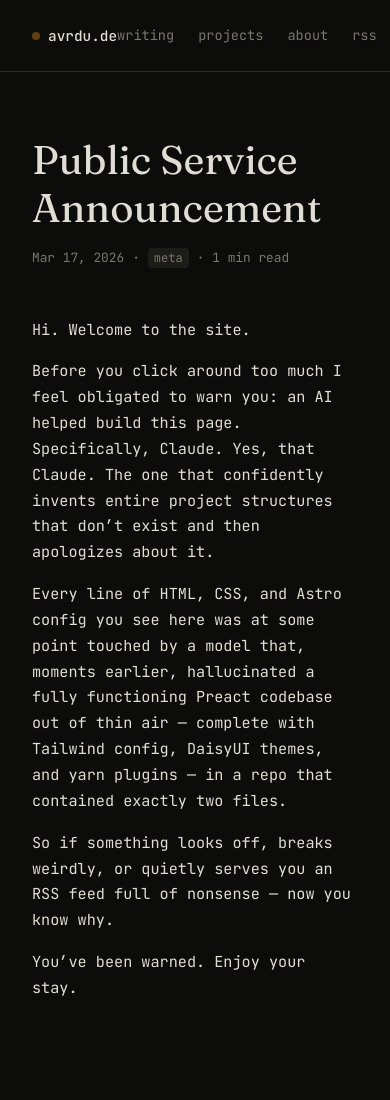
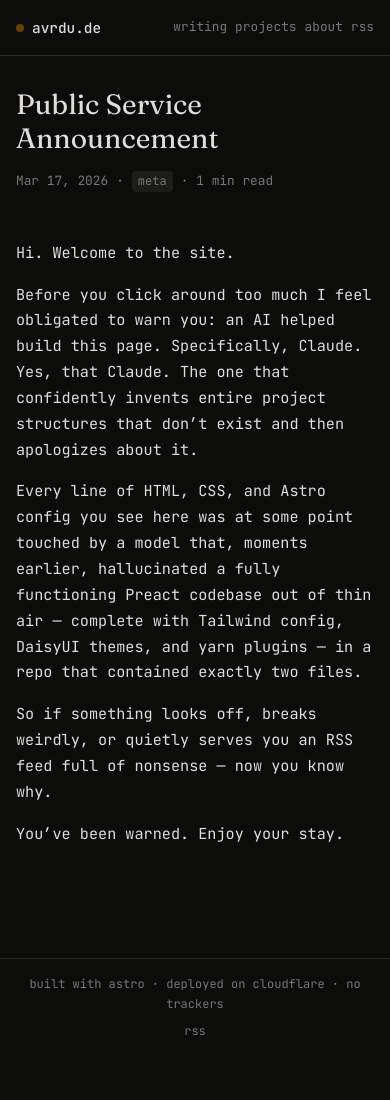
Before and after one commit to avr6ude/avr6ude.github.io, an Astro site: page /posts/hello-world in a window 390 px wide. Shown: the top 1100 px of the page. After the commit the page ends 1057 px from the top, so only its background shows below. Built offline with nearby package versions, Linux system fonts and the light colour scheme; Astro itself is replaced by a stand-in of ours.

Commit message:
fix: mobile ui

```diff
--- a/src/components/Footer.astro
+++ b/src/components/Footer.astro
@@ -20,8 +20,20 @@
     display: flex;
     justify-content: space-between;
     align-items: center;
+    flex-wrap: wrap;
+    gap: var(--space-sm);
     font-size: 0.8rem;
     color: var(--color-text-muted);
+  }
+  @media (max-width: 480px) {
+    .footer {
+      padding: var(--space-md);
+    }
+    .footer-inner {
+      flex-direction: column;
+      text-align: center;
+      font-size: 0.75rem;
+    }
   }
   .footer-inner a {
     color: var(--color-text-muted);
--- a/src/components/Nav.astro
+++ b/src/components/Nav.astro
@@ -18,7 +18,7 @@
 
 <style>
   .nav {
-    padding: var(--space-lg) var(--space-xl);
+    padding: var(--space-md) var(--space-xl);
     border-bottom: 1px solid var(--color-border);
   }
   .nav-inner {
@@ -27,6 +27,8 @@
     display: flex;
     justify-content: space-between;
     align-items: center;
+    flex-wrap: wrap;
+    gap: var(--space-sm) var(--space-lg);
   }
   .nav-brand {
     display: flex;
@@ -36,6 +38,7 @@
     font-family: var(--font-mono);
     font-size: 0.9rem;
     font-weight: 500;
+    flex-shrink: 0;
   }
   .nav-brand:hover {
     text-decoration: none;
@@ -49,7 +52,7 @@
   }
   .nav-links {
     display: flex;
-    gap: var(--space-lg);
+    gap: var(--space-md);
     font-size: 0.85rem;
   }
   .nav-links a {
@@ -59,6 +62,15 @@
   .nav-links a:hover {
     color: var(--color-accent);
     text-decoration: none;
+  }
+  @media (max-width: 480px) {
+    .nav {
+      padding: var(--space-md);
+    }
+    .nav-links {
+      gap: var(--space-sm);
+      font-size: 0.8rem;
+    }
   }
   @keyframes pulse {
     0%,
--- a/src/layouts/Base.astro
+++ b/src/layouts/Base.astro
@@ -9,6 +9,8 @@
 }
 
 const { title, description = "Personal blog and projects" } = Astro.props;
+const canonicalURL = new URL(Astro.url.pathname, Astro.site);
+const ogImage = new URL("/og.svg", Astro.site);
 ---
 
 <!doctype html>
@@ -17,13 +19,29 @@
     <meta charset="utf-8" />
     <meta name="viewport" content="width=device-width, initial-scale=1" />
     <meta name="description" content={description} />
-    <link rel="icon" href="data:," />
+    <link rel="canonical" href={canonicalURL} />
+    <link rel="icon" type="image/svg+xml" href="/favicon.svg" />
     <link
       rel="alternate"
       type="application/rss+xml"
       title="avrdu.de"
       href="/rss.xml"
     />
+
+    <!-- Open Graph -->
+    <meta property="og:type" content="website" />
+    <meta property="og:url" content={canonicalURL} />
+    <meta property="og:title" content={title} />
+    <meta property="og:description" content={description} />
+    <meta property="og:image" content={ogImage} />
+    <meta property="og:site_name" content="avrdu.de" />
+
+    <!-- Twitter -->
+    <meta name="twitter:card" content="summary_large_image" />
+    <meta name="twitter:title" content={title} />
+    <meta name="twitter:description" content={description} />
+    <meta name="twitter:image" content={ogImage} />
+
     <title>{title}</title>
   </head>
   <body>
--- a/src/pages/posts/[...slug].astro
+++ b/src/pages/posts/[...slug].astro
@@ -60,9 +60,17 @@
     display: flex;
     align-items: center;
     flex-wrap: wrap;
-    gap: var(--space-sm);
+    gap: var(--space-xs) var(--space-sm);
     font-family: var(--font-mono);
     font-size: 0.8rem;
     color: var(--color-text-muted);
   }
+  @media (max-width: 480px) {
+    .post {
+      padding: var(--space-xl) var(--space-md);
+    }
+    .post-title {
+      font-size: 1.75rem;
+    }
+  }
 </style>
```
Also changed, not shown: src/components/ui/PostCard.astro (+13 -1 lines).
